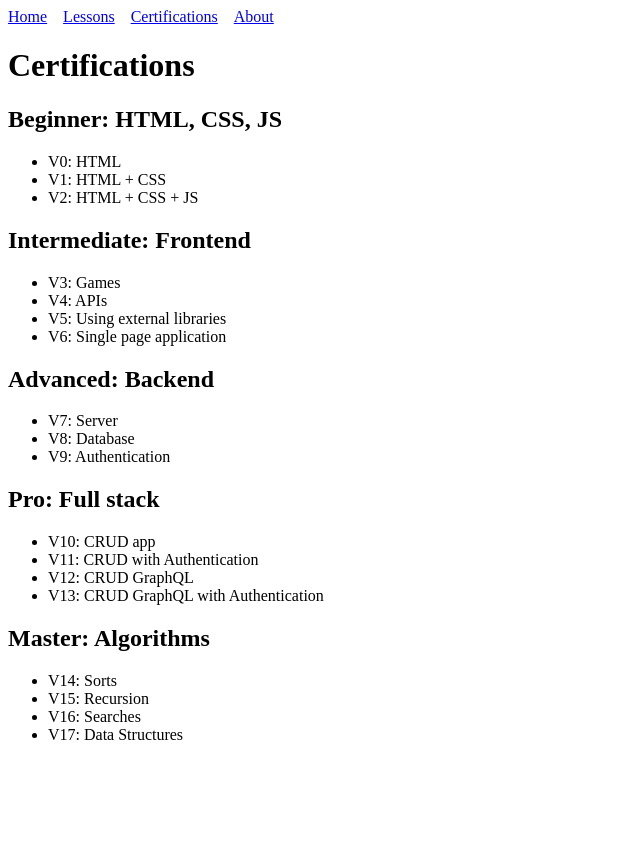
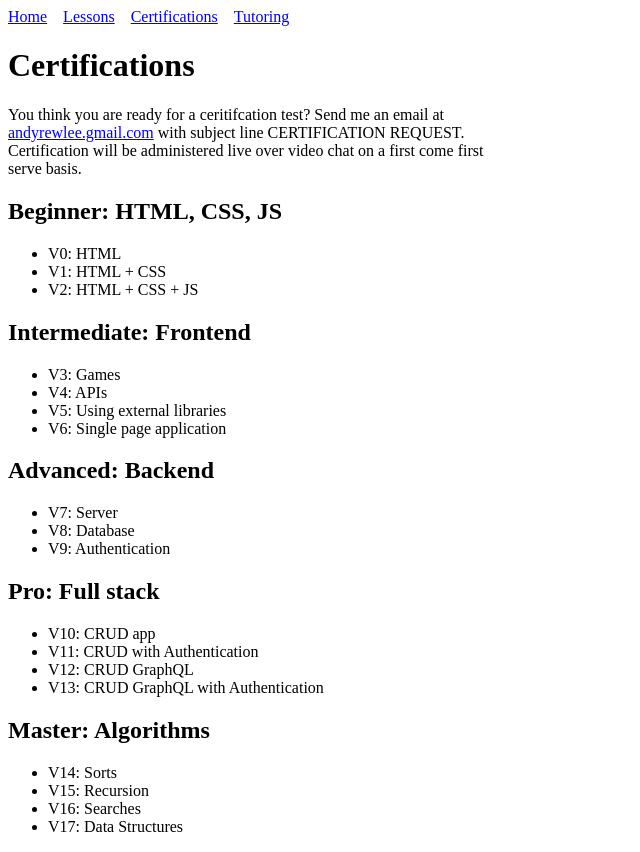
Before and after one commit to andyrewlee/corestandards, a Gatsby site: page /certifications in a window 1280 px wide. Shown: the whole page, without its empty margins (0-640 px from the left). Before the commit the page ends 800 px from the top, so only its background shows below. Built offline with nearby package versions, Linux system fonts and the light colour scheme; Gatsby itself is replaced by a stand-in of ours.

Commit message:
Add tutoring page

```diff
--- a/src/components/Navbar.js
+++ b/src/components/Navbar.js
@@ -11,7 +11,7 @@ const Navbar = () => (
     <StyledLink to="/">Home</StyledLink>
     <StyledLink to="/lessons/">Lessons</StyledLink>
     <StyledLink to="/certifications/">Certifications</StyledLink>
-    <StyledLink to="/about/">About</StyledLink>
+    <StyledLink to="/tutoring/">Tutoring</StyledLink>
   </>
 );
 
--- a/src/pages/certifications.js
+++ b/src/pages/certifications.js
@@ -4,6 +4,12 @@ import PageTemplate from '../templates/PageTemplate';
 const Certifications = () => (
   <PageTemplate>
     <h1>Certifications</h1>
+    <p>
+      You think you are ready for a ceritifcation test? Send me an email
+      at <a href="mailto:andyrewlee@gmail.com">andyrewlee.gmail.com</a> with
+      subject line CERTIFICATION REQUEST. Certification will be administered
+      live over video chat on a first come first serve basis.
+    </p>
     <h2>Beginner: HTML, CSS, JS</h2>
     <ul>
       <li>
```
Also changed, not shown: src/pages/about.js (deleted, +0 -10 lines), src/pages/tutoring.js (added, +16 -0 lines).
